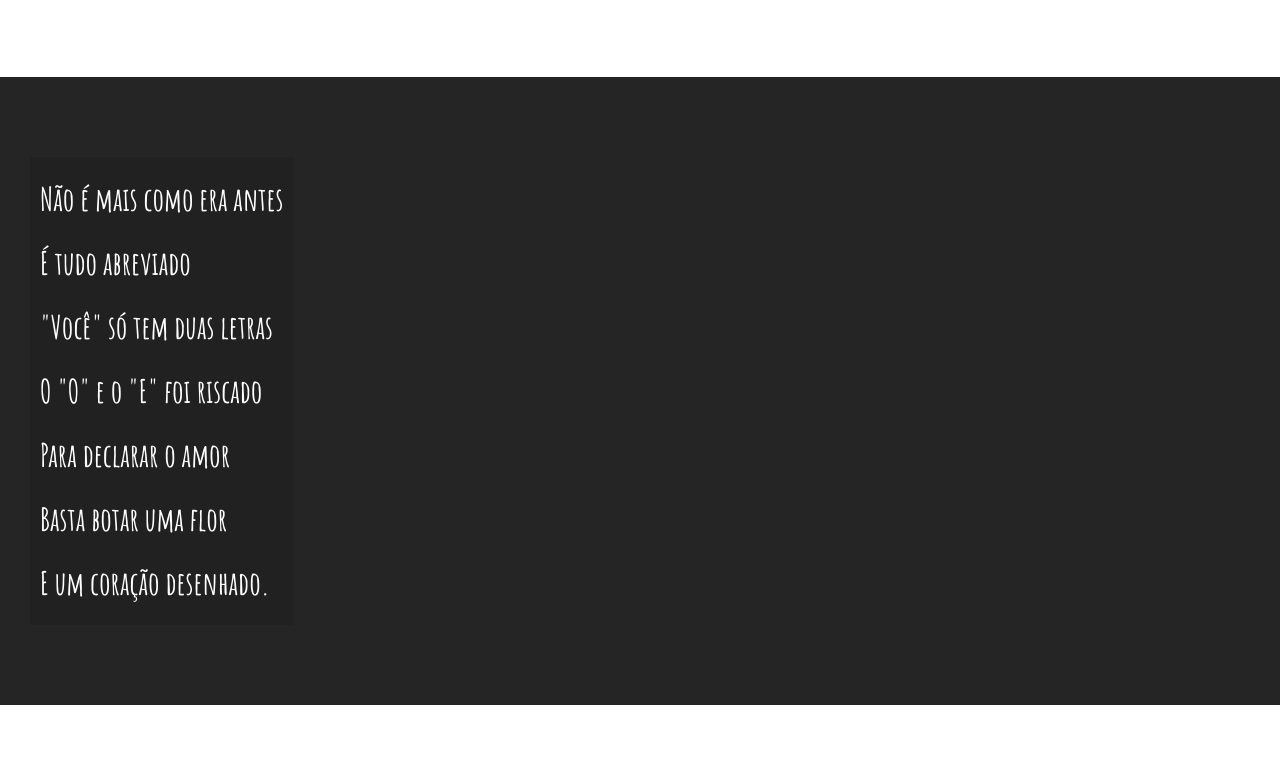
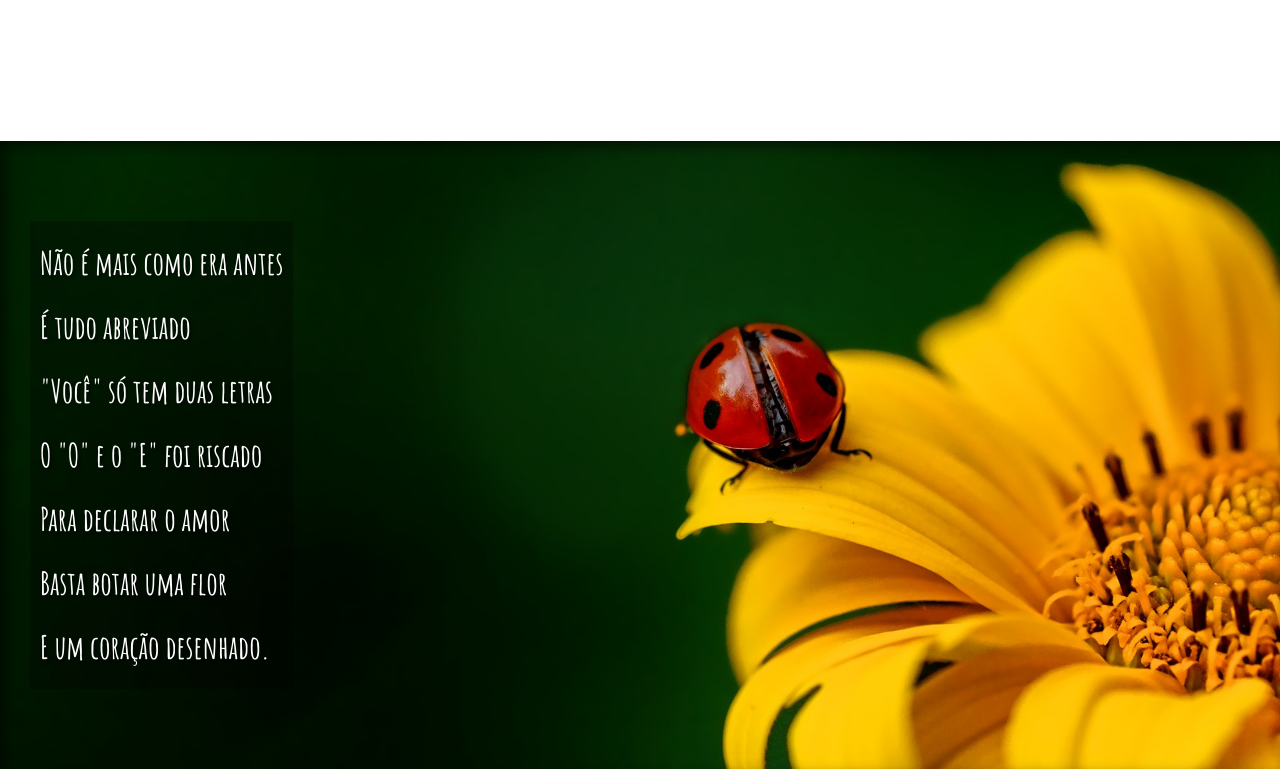
Before and after one commit to gabrielzcs/html-css, a plain HTML site: page desafios/des009 - cordel/index.html in a window 1280 px wide. Shown: the part 752-1525 px from the top of the page. Drawn offline with Linux system fonts and the light colour scheme.

Commit message:
Final Project

```diff
--- a/desafios/des009 - cordel/index.html
+++ b/desafios/des009 - cordel/index.html
@@ -33,7 +33,7 @@
         </p>
       </section>
 
-      <section class="img">
+      <section class="img" id="img1">
         <p>
           Não é mais como era antes <br />
           É tudo abreviado <br />
@@ -66,7 +66,7 @@
         </p>
       </section>
 
-      <section class="img">
+      <section class="img" id="img2">
         <p>
           Tenho saudade das cartas <br />
           Escritas com a própria mão <br />
--- a/desafios/des009 - cordel/style/style.css
+++ b/desafios/des009 - cordel/style/style.css
@@ -46,17 +46,33 @@ section {
   font-weight: 700;
   font-size: 2.5vw;
 }
+section p{
+  padding-bottom: 2em;
+}
 section.normal {
   background-color: white;
 }
 section.img {
   background-color: rgb(37, 37, 37);
   color: white;
+  box-shadow: inset 6px 6px 13px 0px rgba(0, 0, 0, 0.514);
+  background-attachment: fixed;
 }
 section.img p {
-  background-color: rgba(0, 0, 0, 0.123);
+  background-color: rgba(0, 0, 0, 0.295);
   display: inline-block;
   padding: 10px;
+  text-shadow: 2px 2px 3px rgba(0, 0, 0, 0.582);
+}
+section#img1{
+  background-image: url(../imagens/background001.jpg);
+  background-position: center center;
+  background-size: cover;
+}
+section#img2{
+  background-image: url(../imagens/background002.jpg);
+  background-position: right bottom;
+  background-size: cover;
 }
 footer {
   background-color: black;
```
